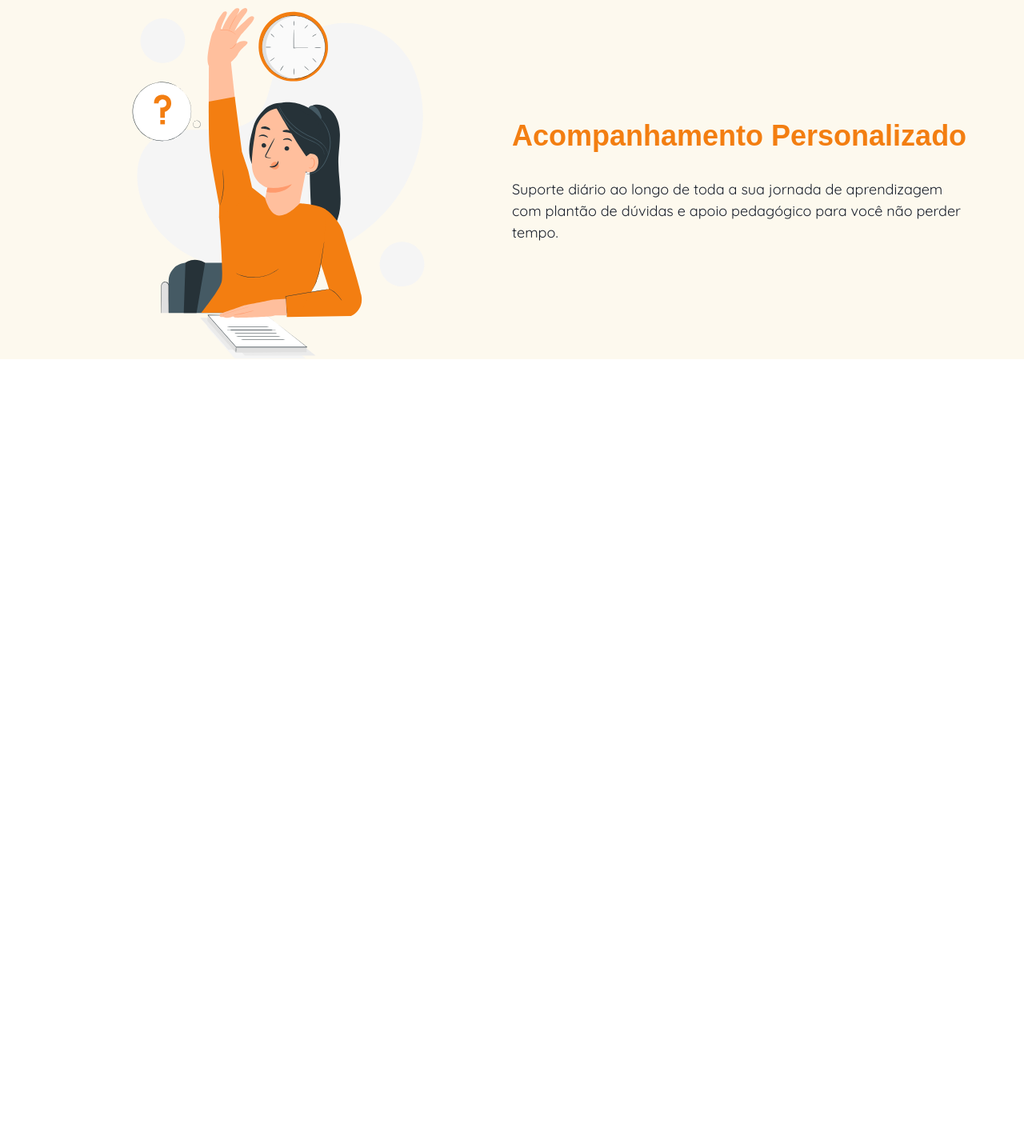
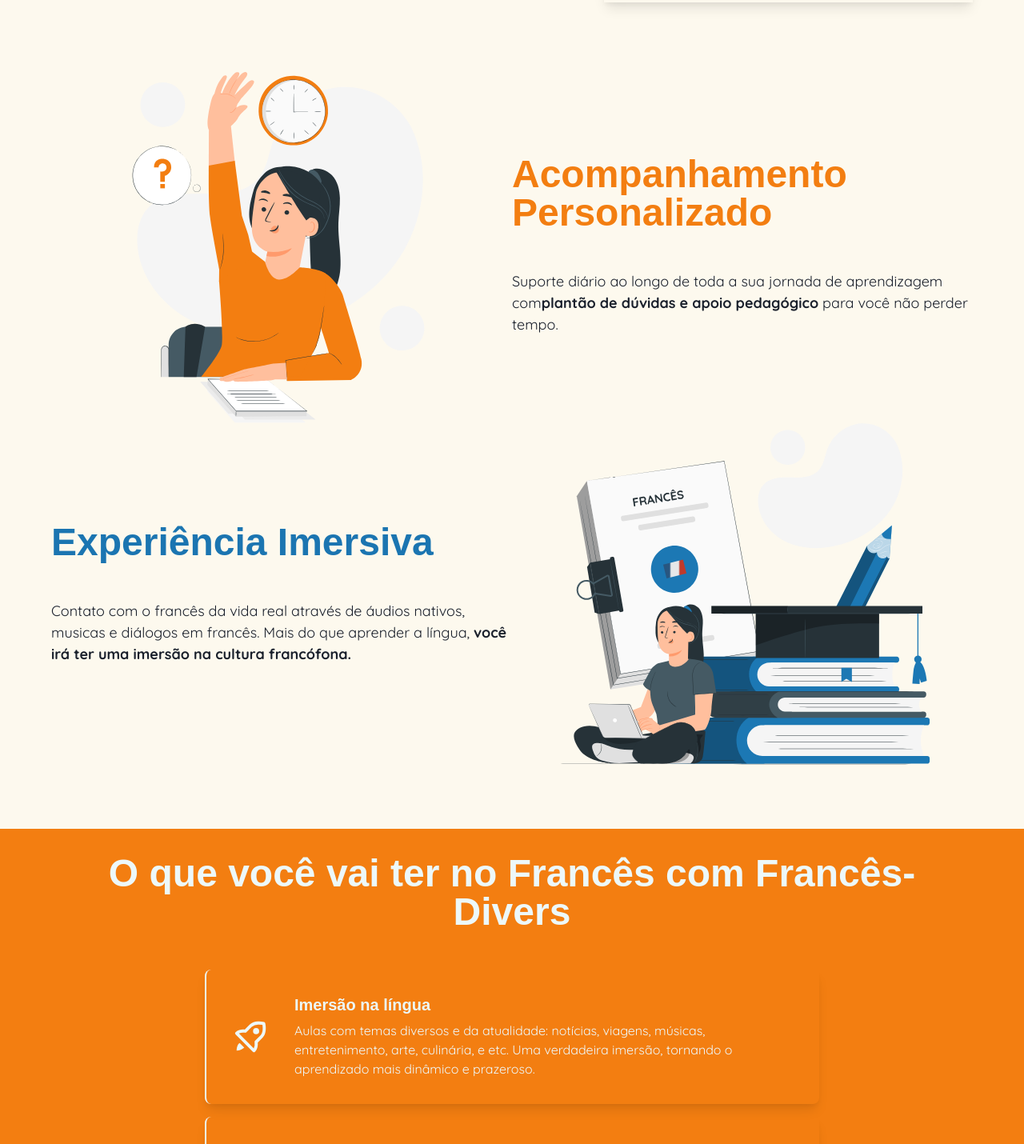
Before and after one commit to pedrollcopatti/frances-divers-lp, a Next.js app: page /do-zero-ao-avancado in a window 1280 px wide. Shown: the part 1330-2760 px from the top of the page at 80% size. Before the commit the page ends 1779 px from the top, so only its background shows below. Built offline with nearby package versions, Linux system fonts and the light colour scheme.

Commit message:
more changes lp

```diff
--- /dev/null
+++ b/src/components/lp/VerticalBulletItem.tsx
@@ -0,0 +1,36 @@
+import { Box, Heading, Stack, Text } from "@chakra-ui/react";
+import { motion } from "framer-motion";
+import { IconType } from "react-icons";
+
+type BulletItemProps = {
+  title: string;
+  text: string;
+  Icon: IconType;
+};
+export default function VerticalBulletItem({ Icon, text, title }: BulletItemProps) {
+  const StackMotion = motion(Stack);
+  return (
+    <StackMotion
+      whileHover={{ x: 10 }}
+      direction='row'
+      align='center'
+      width="60%"
+      spacing={8}
+      padding={8}
+      shadow="lg"
+      borderRadius="lg"
+      borderLeft={"2px"}
+      borderColor="white.500"
+    >
+      <Box>
+      <Icon color="#EDF8FA" size={46} />
+      </Box>
+      <Stack>
+      <Heading textColor="white.500" size="md">
+        {title}
+      </Heading>
+      <Text color='white.500'>{text}</Text>
+      </Stack>
+    </StackMotion>
+  );
+}
--- a/src/pages/do-zero-ao-avancado/constants.ts
+++ b/src/pages/do-zero-ao-avancado/constants.ts
@@ -17,3 +17,44 @@ export const bulletProps = [
     text: "Programa 100% online, disponível 24 horas por dia, 7 dias por semana. Aprenda francês no seu ritmo, no seu tempo.",
   },
 ];
+
+export const verticalBulletProps = [
+  {
+    Icon: BiRocket,
+    title: "Imersão na língua",
+    text: "Aulas com temas diversos e da atualidade: notícias, viagens, músicas, entretenimento, arte, culinária, e etc. Uma verdadeira imersão, tornando o aprendizado mais dinâmico e prazeroso.",
+  },
+  {
+    Icon: BiBookReader,
+    title: "Aulas ao vivo",
+    text: "Aulas quinzenais ao vivo de revisão. Nesses encontros, você irá interagir com um professor do Francês-Divers e revisar tudo o que aprendeu.",
+  },
+  {
+    Icon: BiAlarm,
+    title: "Suporte integral",
+    text: "Você terá acesso de dois anos ao curso. Durante todo o período do curso você terá à sua disposição um canal exclusivo de suporte para tirar todas as dúvidas que venham a surgir durante a sua jornada de aprendizagem. Além de um contato exclusivo por WhatsApp.",
+  },
+];
+
+export const extraBulletProps = [
+  {
+    Icon: BiRocket,
+    title: "",
+    text: "Tem planos ou sonha em estudar, trabalhar e viver na França ou outro país de língua francesa.",
+  },
+  {
+    Icon: BiBookReader,
+    title: "",
+    text: "Deseja viajar e conhecer Paris falando francês com autonomia.",
+  },
+  {
+    Icon: BiAlarm,
+    title: "",
+    text: "É apaixonado pelo idioma e pela cultura francófona.",
+  },
+  {
+    Icon: BiAlarm,
+    title: "",
+    text: "Deseja aprender francês para ler textos originais e ver filmes sem legenda.",
+  },
+];
--- a/src/pages/do-zero-ao-avancado/index.tsx
+++ b/src/pages/do-zero-ao-avancado/index.tsx
@@ -1,8 +1,12 @@
 import {
   Box,
+  Button,
+  Divider,
   Flex,
   Grid,
   Heading,
+  Link,
+  SimpleGrid,
   Spacer,
   Stack,
   Text,
@@ -13,9 +17,12 @@ import Image from "next/image";
 import { BiVideoRecording } from "react-icons/bi";
 import Nav from "../../components/homepage/jornada/Nav";
 import BulletItem from "../../components/lp/BulletItem";
-import { bulletProps } from "./constants";
+import { bulletProps, extraBulletProps, verticalBulletProps } from "./constants";
 import atendimento from "../../assets/lp/atendimento.svg";
 import experiencia from "../../assets/lp/experiencia.svg";
+import VerticalBulletItem from "../../components/lp/VerticalBulletItem";
+import { Footer } from "../../components/Footer";
+import { ImPriceTag } from "react-icons/im";
 
 export default function Page() {
   const HeadingMotion = motion(Heading);
@@ -53,6 +60,9 @@ export default function Page() {
               naturalidade{" "}
               <strong>em até 6 meses (mesmo começando do zero!)</strong>
             </Text>
+            <Button marginTop='2rem' colorScheme='whatsapp' size='lg' borderRadius='full'>
+              Quero começar a aprender
+            </Button>
           </Flex>
           <Stack direction="row" spacing={12}>
             {bulletProps.map((item) => (
@@ -107,16 +117,135 @@ export default function Page() {
           <Flex width="50%" align="center" justify="center">
             <Image src={atendimento} alt="atendimento" />
           </Flex>
-          <Stack width="50%" spacing={8}>
-            <Heading textColor="orange.500">
+          <Stack width="50%" spacing={12}>
+            <Heading size='2xl' textColor="orange.500">
               Acompanhamento Personalizado
             </Heading>
             <Text fontSize="large">
               Suporte diário ao longo de toda a sua jornada de aprendizagem com
-              plantão de dúvidas e apoio pedagógico para você não perder tempo.
+              <strong>plantão de dúvidas e apoio pedagógico</strong> para você não perder tempo.
             </Text>
           </Stack>
         </Flex>
+        <Flex width="90%" align="center">
+          <Stack width="50%" spacing={12}>
+            <Heading size='2xl' textColor="blue.500">
+              Experiência Imersiva
+            </Heading>
+            <Text fontSize="large">
+              Contato com o francês da vida real através de áudios nativos, musicas e diálogos em francês. Mais do que aprender a língua, <strong> você irá ter uma imersão na cultura francófona.</strong>
+            </Text>
+          </Stack>
+          <Flex width="50%" align="center" justify="center">
+            <Image src={experiencia} alt="atendimento" />
+          </Flex>
+        </Flex>
+        <Stack background='orange.500' marginTop="5rem" align="center" spacing='12' paddingBottom='5rem'>
+          <Heading marginTop='2rem' width='80%' textAlign='center' size='2xl' textColor='white.500'>O que você vai ter no Francês com Francês-Divers</Heading>
+          <Stack align='center' spacing='4'>
+            {verticalBulletProps.map((item) => (
+              <VerticalBulletItem
+                key={item.title}
+                Icon={item.Icon}
+                text={item.text}
+                title={item.title}
+              />
+            ))}
+          </Stack>
+          <Button colorScheme='whatsapp' size='lg' borderRadius='full'>
+            Quero começar a aprender
+          </Button>
+        </Stack>
+        <Stack width='90%' marginTop="3rem" align="center" spacing='12'>
+          <Heading marginTop='2rem' width='80%' textAlign='center' size='2xl' textColor='blue.500'>Para Quem é o Curso?</Heading>
+          <Text width='60%' fontSize='xl' textAlign='center'>O curso é voltado para pessoas de todas as idades que estão iniciando do zero ou já tem um nível básico, e agora desejam aprender a falar francês de forma definitiva! E para quem...</Text>
+        </Stack>
+        <Grid marginTop='5rem' templateColumns='repeat(2, 4fr)' gap={12}>
+          {extraBulletProps.map((item) => (
+            <BulletItem
+              key={item.title}
+              Icon={item.Icon}
+              text={item.text}
+              title={item.title}
+            />
+          ))}
+        </Grid>
+        <Flex marginTop='2rem' shadow='lg' width='55%' height='5rem' justifyContent='center' alignItems='center' borderRadius='xl' border='2px solid' borderColor='blue.500'>
+          <Text fontSize='2xl' color='blue.500' fontWeight='bold'>Para todos que querem aprender FRANCÊS!</Text>
+        </Flex>
+        <Flex>
+        <Stack
+              p="8"
+              width="22rem"
+              backgroundColor="blue.500"
+              borderRadius="xl"
+              spacing="8"
+              justify="center"
+              shadow="2xl"
+              align="center"
+              marginTop='4rem'
+            >
+              <Heading textAlign='center' size="lg" textColor='white'>
+                Comece agora mesmo
+              </Heading>
+              <Divider w="100%" />
+              <Stack>
+                <Heading
+                  fontSize="sm"
+                  color="white.900"
+                  textDecoration="line-through"
+                >
+                  R$1497,00
+                </Heading>
+                <Stack direction="row" align="flex-end">
+                  <Heading fontSize="4xl" textColor='green.200'>R$ 997,00</Heading>
+
+                </Stack>
+              </Stack>
+              <Link
+                width="100%"
+                textDecor="none"
+                isExternal
+                href={"https://pay.hotmart.com/V73934874Y?bid=1661572707879"}
+              >
+                <Button
+                  w="100%"
+                  variant="solid"
+                  shadow="lg"
+                >
+                  Quero agora!
+                </Button>
+              </Link>
+              <Stack align="center" spacing="4" textAlign="center">
+              <Text color='white.500'>Bônus com a compra:</Text>
+                <Flex align="center">
+                  <ImPriceTag color="#EDF8FA" />
+                  <Text ml="4" color="white.50" fontWeight="bold">
+                    Valor Promocional
+                  </Text>
+                </Flex>
+                <Text color="white.50">E-book Saiba o que te impede de aprender francês</Text>
+                <Text textAlign="center" color="white.50" fontWeight="bold">
+                Aulas de conversação com foco na pronúncia
+                </Text>
+                <Text color="white.50">Lista de filmes franceses para treinar seu francês o</Text>
+                <Text color="white.50">
+                Playlist super legal e atual para você curtir e aprender francês
+                </Text>
+              </Stack>
+              <Divider w="100%" />
+              <Link
+                href="https://api.whatsapp.com/send?phone=555511933524845&text=Oi!%20Estou%20com%20d%C3%BAvidas%20sobre%20o%20curso%20iniciante%20em%20franc%C3%AAs.%20Voc%C3%AA%20pode%20me%20ajudar%3F"
+                isExternal
+                fontSize="12"
+                color="white.50"
+                fontWeight="normal"
+              >
+                Entrar em contato
+              </Link>
+            </Stack>
+        </Flex>
+        <Footer/>
       </Flex>
     </>
   );
```
